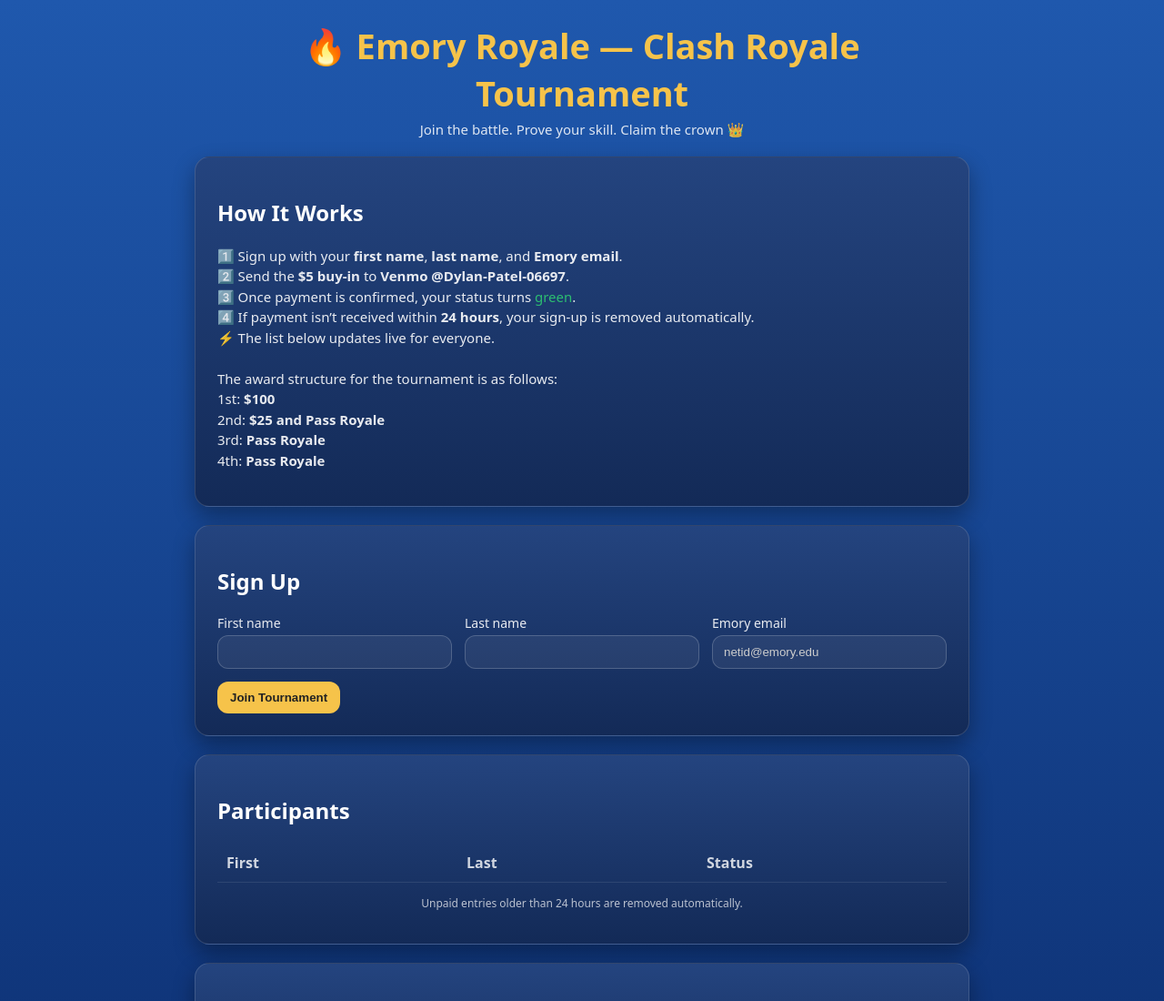
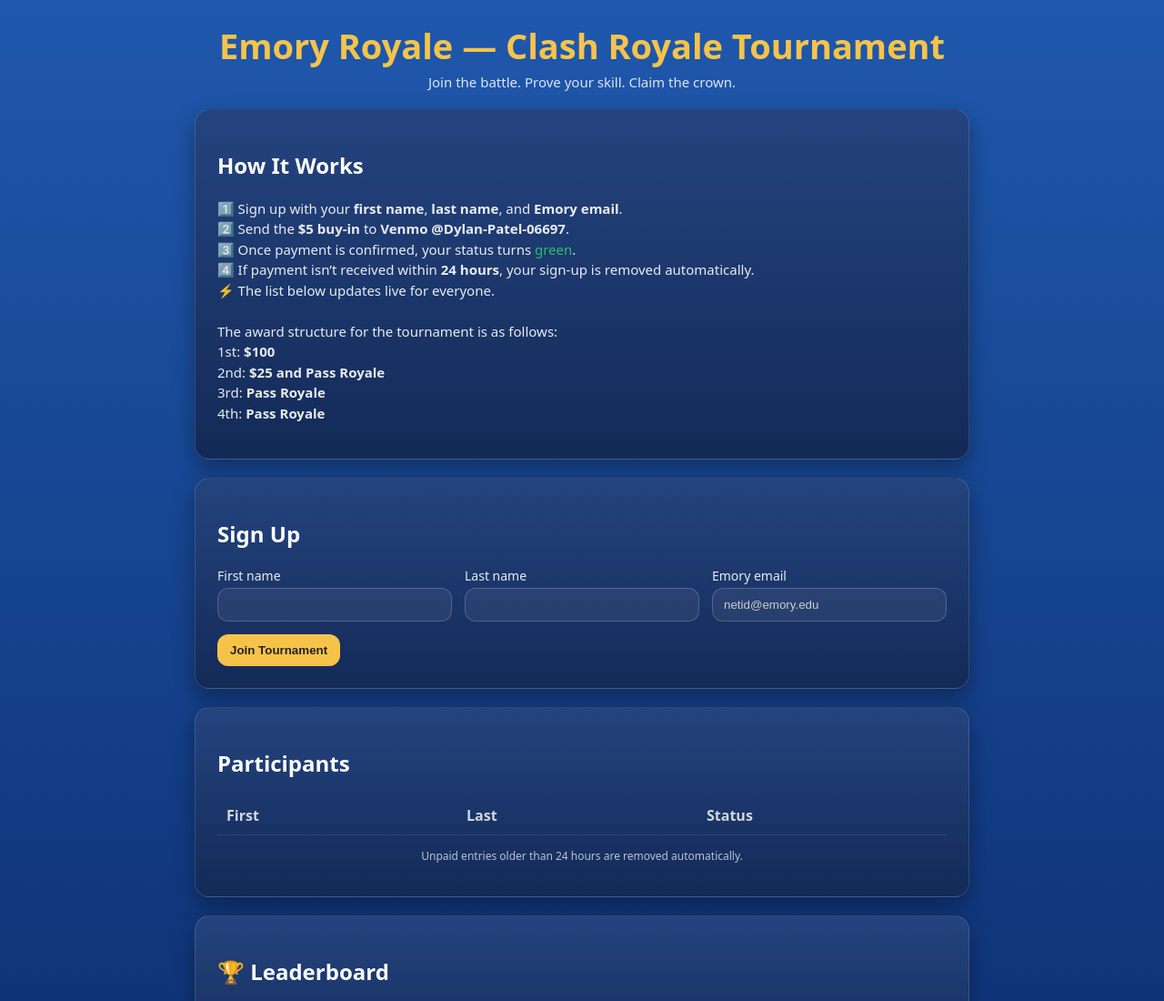
Before and after one commit to gilstero/EmoryClashTournament, a website: page index.html in a window 1280 px wide. Shown: the top 1100 px of the page at 91% size. Drawn offline with Linux system fonts and the light colour scheme; a script that the page names is missing.

Commit message:
Update index.html

```diff
--- a/index.html
+++ b/index.html
@@ -67,8 +67,8 @@
 <body>
 <div class="shell">
   <header>
-    <h1>🔥 Emory Royale — Clash Royale Tournament</h1>
-    <p class="subtitle">Join the battle. Prove your skill. Claim the crown 👑</p>
+    <h1>Emory Royale — Clash Royale Tournament</h1>
+    <p class="subtitle">Join the battle. Prove your skill. Claim the crown.</p>
   </header>
 
   <section class="card">
```
